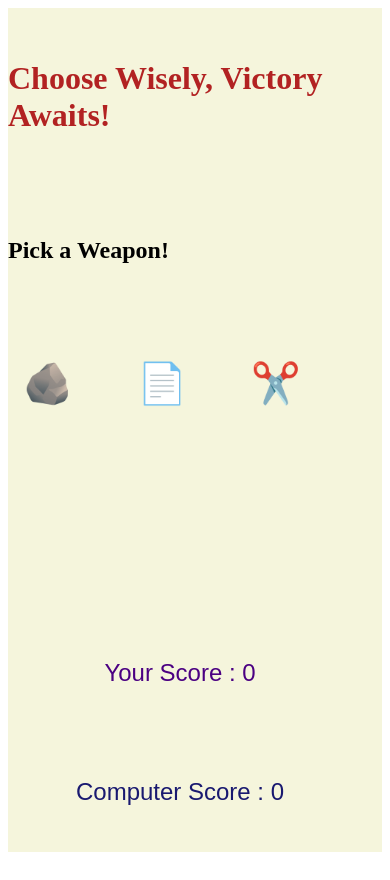
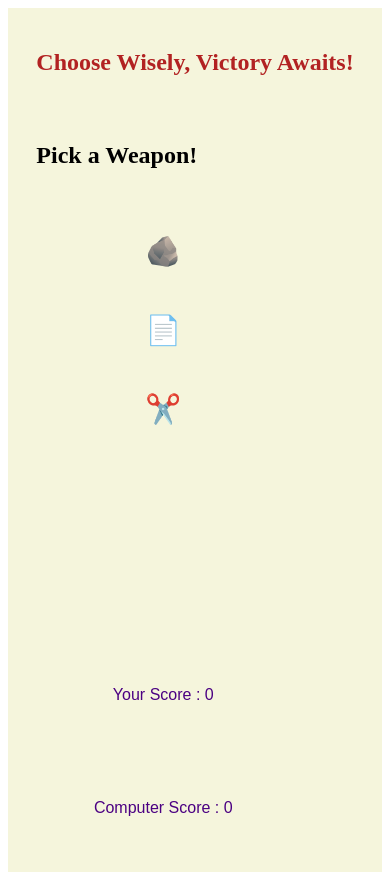
Before and after one commit to Prakash453345/RPS_GAME, a plain HTML site: page game.html in a window 390 px wide. Drawn offline with Linux system fonts and the light colour scheme.

Commit message:
Update RPS_CSS.css

```diff
--- a/RPS_CSS.css
+++ b/RPS_CSS.css
@@ -1,20 +1,28 @@
+/* Global Styles */
 .total {
-    display: grid;
     justify-content: center;
     align-items: center;
     height: 100vh;
+    display: grid;
     background-color: beige;
+    padding: 20px; /* Added padding for better spacing */
 }
-
 
 h1 {
     color: firebrick;
+    text-align: center;
+    font-size: 2.5em; /* Larger text for desktop */
 }
 
 b {
     color: darkslategrey;
 }
 
+.buttons {
+    display: flex;
+    justify-content: center;
+    margin-bottom: 20px;
+}
 
 button {
     padding: 15px;
@@ -22,67 +30,97 @@ button {
     margin-right: 30px;
     border: none;
     background-color: beige;
+    cursor: pointer;
+    transition: background-color 0.3s ease;
 }
 
-
-.rock {
-    margin-right: 30px;
+button:hover {
+    background-color: lightgray;
 }
-
-
-.paper {
-    margin-right: 30px;
-}
-
-
-.scissor {
-    margin-right: 0;
-}
-
 
 .score,
 .bot_score {
     font-size: 1.5em;
     border: none;
     background-color: beige;
+    text-align: center;
+    color: indigo;
+    display: block;
+    margin-top: 20px;
 }
-
-.score {
-    color: indigo;
-}
-
-.bot_score {
-    color: midnightblue;
-}
-
 
 .result {
     padding: 50px;
     border: none;
-    font-size: 1em;
+    font-size: 1.5em;
     background-color: beige;
+    text-align: center;
 }
 
-
 .restart-btn {
-    margin-left: 45px;
-    padding-top: 10px;
-    padding-bottom: 10px;
-    padding-left: 10px;
-    padding-right: 10px;
+    margin-left: 140px;
+    padding: 10px;
     background-color: chartreuse;
     border-radius: 10px;
-    font-size: 1.5em;
+    cursor: pointer;
+    transition: background-color 0.3s ease;
 }
 
+.restart-btn:hover {
+    background-color: lightgreen;
+}
 
-.start {
-    margin-left: 140px;
-    padding-top: 10px;
-    padding-bottom: 10px;
-    padding-left: 10px;
-    padding-right: 10px;
-    background-color: chartreuse;
-    border-radius: 10px;
-    font-size: 2em;
+/* Media Query for Tablets and Mobile Devices */
+@media (max-width: 768px) {
+    .total {
+        padding: 10px; /* Reduced padding for smaller screens */
+    }
+
+    h1 {
+        font-size: 2em; /* Reduced font size for mobile */
+    }
+
+    .buttons {
+        flex-direction: column; /* Stack buttons vertically on smaller screens */
+    }
+
+    button {
+        font-size: 2em; /* Adjust button size for mobile */
+        margin-right: 0;
+        margin-bottom: 15px; /* Added margin-bottom for spacing */
+        width: 80%; /* Make buttons take more width on small screens */
+    }
+
+    .score, .bot_score {
+        font-size: 1.2em;
+    }
+
+    .result {
+        font-size: 1.3em; /* Increased font size for better readability on small screens */
+    }
+
+    .restart-btn {
+        width: 80%; /* Make the restart button take more space */
+        margin-top: 20px;
+    }
 }
+
+/* Media Query for Small Mobile Devices */
+@media (max-width: 480px) {
+    h1 {
+        font-size: 1.5em; /* Further reduce font size for very small screens */
+    }
+
+    .score, .bot_score {
+        font-size: 1em; /* Adjust score font size */
+    }
+
+    button {
+        font-size: 1.8em; /* Further adjust button size for very small screens */
+    }
+
+    .restart-btn {
+        width: 90%; /* Make restart button even larger on small screens */
+        font-size: 1em;
+    }
+}
```
